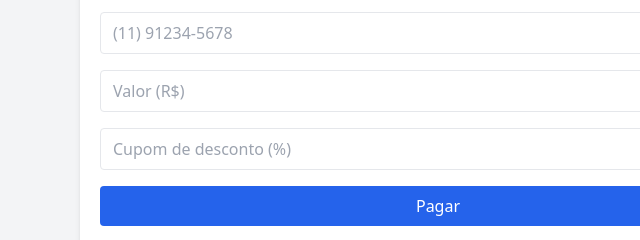
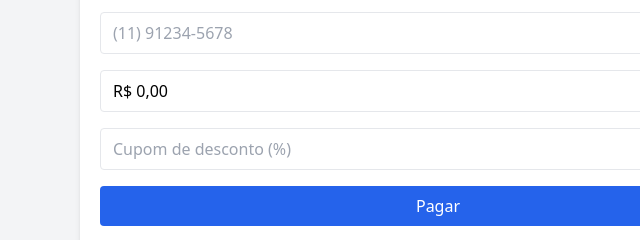
Before and after one commit to dutracodar/checkout-ninja, a website: page public/index.html in a window 1280 px wide. Shown: the part 246-486 px from the top of the page, 0-640 px from the left. Drawn offline with nearby package versions, Linux system fonts and the light colour scheme.

Commit message:
fix: valor automático + máscara única

```diff
--- a/public/index.html
+++ b/public/index.html
@@ -54,7 +54,10 @@
                class="w-full px-3 py-2 border rounded"
                required />
 
-        <input type="text" name="value" placeholder="Valor (R$)" class="w-full px-3 py-2 border rounded">
+        <!-- Valor (automático) -->
+        <input id="amount_brl" name="value" placeholder="Valor (R$)" class="w-full px-3 py-2 border rounded" readonly>
+        <input type="hidden" id="total_cents" name="total_cents">
+
         <input type="text" name="coupon" placeholder="Cupom de desconto (%)" class="w-full px-3 py-2 border rounded">
 
         <button type="submit" class="w-full bg-blue-600 text-white py-2 rounded">
@@ -159,17 +162,55 @@
       box.classList.remove('hidden');
     }
 
+    // Atualiza Total do resumo + inputs quando alguém chamar setTotalCents
     (function hookTotals(){
       const orig = window.setTotalCents;
       window.setTotalCents = function(cents){
         if (typeof orig === 'function') orig(cents);
-        const el = document.getElementById('sum-total');
-        if (el) el.textContent = brlFmt(Number(cents||0));
+
+        const centsNum = Number(cents || 0);
+
+        const totalSpan = document.getElementById('sum-total');
+        if (totalSpan) totalSpan.textContent = brlFmt(centsNum);
+
+        const amountInput = document.getElementById('amount_brl');
+        if (amountInput) amountInput.value = brlFmt(centsNum);
+
+        const hidden = document.getElementById('total_cents');
+        if (hidden) hidden.value = centsNum;
       };
     })();
 
     window.renderOrderSummary = renderOrderSummary;
     renderOrderSummary();
+
+    // Define o valor inicial: URL ? total_cents : subtotal dos itens
+    (function initAmount(){
+      const amountInput = document.getElementById('amount_brl');
+      const hidden = document.getElementById('total_cents');
+      if (!amountInput || !hidden) return;
+
+      const qs = new URLSearchParams(location.search);
+      const tc = Number(qs.get('total_cents') || 0);
+
+      function subtotalFromItems(){
+        const items = (typeof parseItemsFromQS === 'function') ? parseItemsFromQS() : [];
+        return items.reduce((acc, it) => {
+          const qty   = Math.max(1, Number(it.quantity ?? it.qty ?? 1));
+          const price = Math.max(0, Number(it.price_cents || 0));
+          const line  = Number(it.line_price_cents ?? (price * qty));
+          return acc + line;
+        }, 0);
+      }
+
+      const cents = tc > 0 ? tc : subtotalFromItems();
+
+      amountInput.value = brlFmt(cents);
+      hidden.value = cents;
+
+      if (typeof window.setTotalCents === 'function') window.setTotalCents(cents);
+      console.log("checkout-ninja v2025-09-19");
+    })();
   </script>
 
   <!-- Máscara de celular (única) -->
```
